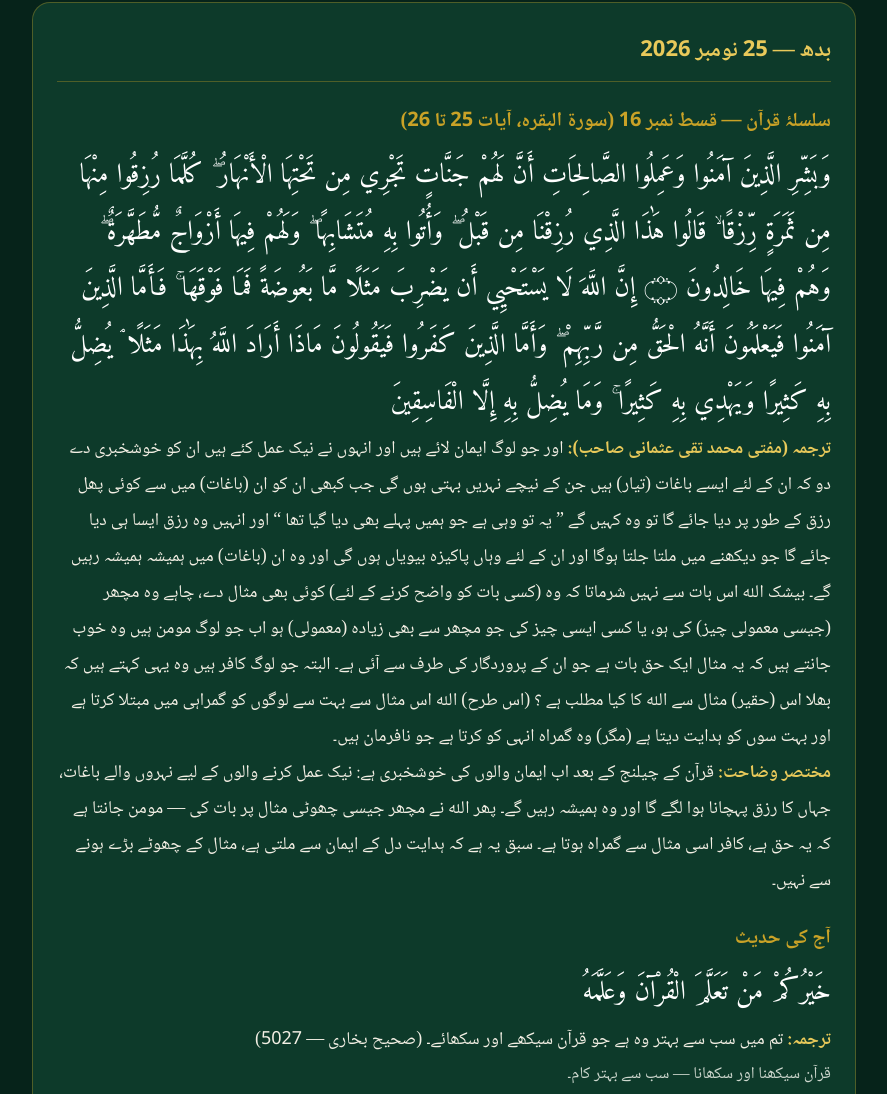
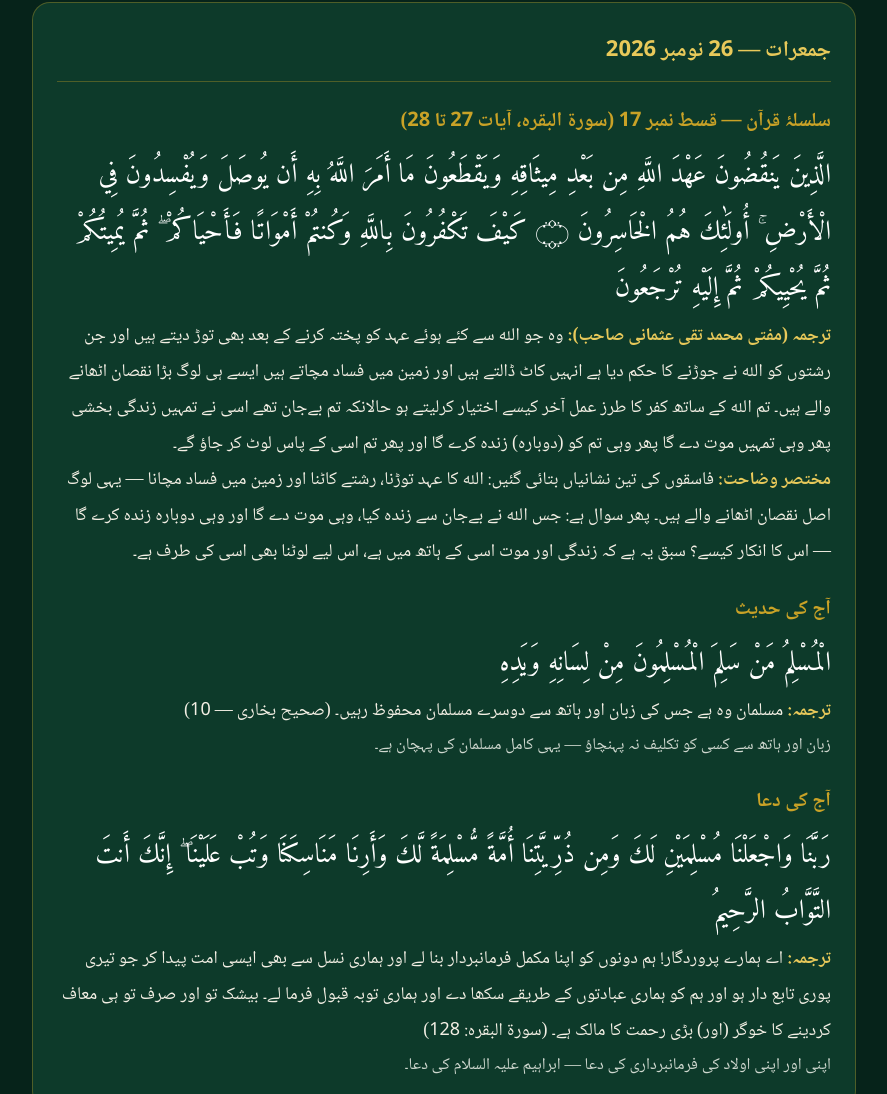
Before and after one commit to yousuf0313/global-online-quran-academy, a plain HTML site: page daily.html in a window 1280 px wide. Shown: the part 350-1444 px from the top of the page, without its empty margins (196-1083 px from the left). Drawn offline with Linux system fonts and the light colour scheme.

Commit message:
Daily entry 26 Nov 2026 (Qist 17)

```diff
--- a/daily.html
+++ b/daily.html
@@ -42,6 +42,32 @@
     <a class="backlink" href="index.html">مرکزی صفحہ ←</a>
     <a class="backlink" href="register.html">مفت رجسٹریشن — طالب علم و استاد ←</a>
   </header>
+
+<!-- ===== 26 نومبر 2026 ===== -->
+<article class="day">
+  <h2>جمعرات — 26 نومبر 2026</h2>
+
+  <div class="block">
+    <h3>سلسلۂ قرآن — قسط نمبر 17 (سورۃ البقرہ، آیات 27 تا 28)</h3>
+    <p class="arabic">الَّذِينَ يَنقُضُونَ عَهْدَ اللَّهِ مِن بَعْدِ مِيثَاقِهِ وَيَقْطَعُونَ مَا أَمَرَ اللَّهُ بِهِ أَن يُوصَلَ وَيُفْسِدُونَ فِي الْأَرْضِ ۚ أُولَٰئِكَ هُمُ الْخَاسِرُونَ ۝ كَيْفَ تَكْفُرُونَ بِاللَّهِ وَكُنتُمْ أَمْوَاتًا فَأَحْيَاكُمْ ۖ ثُمَّ يُمِيتُكُمْ ثُمَّ يُحْيِيكُمْ ثُمَّ إِلَيْهِ تُرْجَعُونَ</p>
+    <p><span class="label">ترجمہ (مفتی محمد تقی عثمانی صاحب):</span> وہ جو اللہ سے کئے ہوئے عہد کو پختہ کرنے کے بعد بھی توڑ دیتے ہیں اور جن رشتوں کو اللہ نے جوڑنے کا حکم دیا ہے انہیں کاٹ ڈالتے ہیں اور زمین میں فساد مچاتے ہیں ایسے ہی لوگ بڑا نقصان اٹھانے والے ہیں۔ تم اللہ کے ساتھ کفر کا طرز عمل آخر کیسے اختیار کرلیتے ہو حالانکہ تم بےجان تھے اسی نے تمہیں زندگی بخشی پھر وہی تمہیں موت دے گا پھر وہی تم کو (دوبارہ) زندہ کرے گا اور پھر تم اسی کے پاس لوٹ کر جاؤ گے۔</p>
+    <p><span class="label">مختصر وضاحت:</span> فاسقوں کی تین نشانیاں بتائی گئیں: اللہ کا عہد توڑنا، رشتے کاٹنا اور زمین میں فساد مچانا — یہی لوگ اصل نقصان اٹھانے والے ہیں۔ پھر سوال ہے: جس اللہ نے بےجان سے زندہ کیا، وہی موت دے گا اور وہی دوبارہ زندہ کرے گا — اس کا انکار کیسے؟ سبق یہ ہے کہ زندگی اور موت اسی کے ہاتھ میں ہے، اس لیے لوٹنا بھی اسی کی طرف ہے۔</p>
+  </div>
+
+  <div class="block">
+    <h3>آج کی حدیث</h3>
+    <p class="arabic">الْمُسْلِمُ مَنْ سَلِمَ الْمُسْلِمُونَ مِنْ لِسَانِهِ وَيَدِهِ</p>
+    <p><span class="label">ترجمہ:</span> مسلمان وہ ہے جس کی زبان اور ہاتھ سے دوسرے مسلمان محفوظ رہیں۔ (صحیح بخاری — 10)</p>
+    <p class="note">زبان اور ہاتھ سے کسی کو تکلیف نہ پہنچاؤ — یہی کامل مسلمان کی پہچان ہے۔</p>
+  </div>
+
+  <div class="block">
+    <h3>آج کی دعا</h3>
+    <p class="arabic">رَبَّنَا وَاجْعَلْنَا مُسْلِمَيْنِ لَكَ وَمِن ذُرِّيَّتِنَا أُمَّةً مُّسْلِمَةً لَّكَ وَأَرِنَا مَنَاسِكَنَا وَتُبْ عَلَيْنَا ۖ إِنَّكَ أَنتَ التَّوَّابُ الرَّحِيمُ</p>
+    <p><span class="label">ترجمہ:</span> اے ہمارے پروردگار! ہم دونوں کو اپنا مکمل فرمانبردار بنا لے اور ہماری نسل سے بھی ایسی امت پیدا کر جو تیری پوری تابع دار ہو اور ہم کو ہماری عبادتوں کے طریقے سکھا دے اور ہماری توبہ قبول فرما لے۔ بیشک تو اور صرف تو ہی معاف کردینے کا خوگر (اور) بڑی رحمت کا مالک ہے۔ (سورۃ البقرہ: 128)</p>
+    <p class="note">اپنی اور اپنی اولاد کی فرمانبرداری کی دعا — ابراہیم علیہ السلام کی دعا۔</p>
+  </div>
+</article>
 
 <!-- ===== 25 نومبر 2026 ===== -->
 <article class="day">
```
